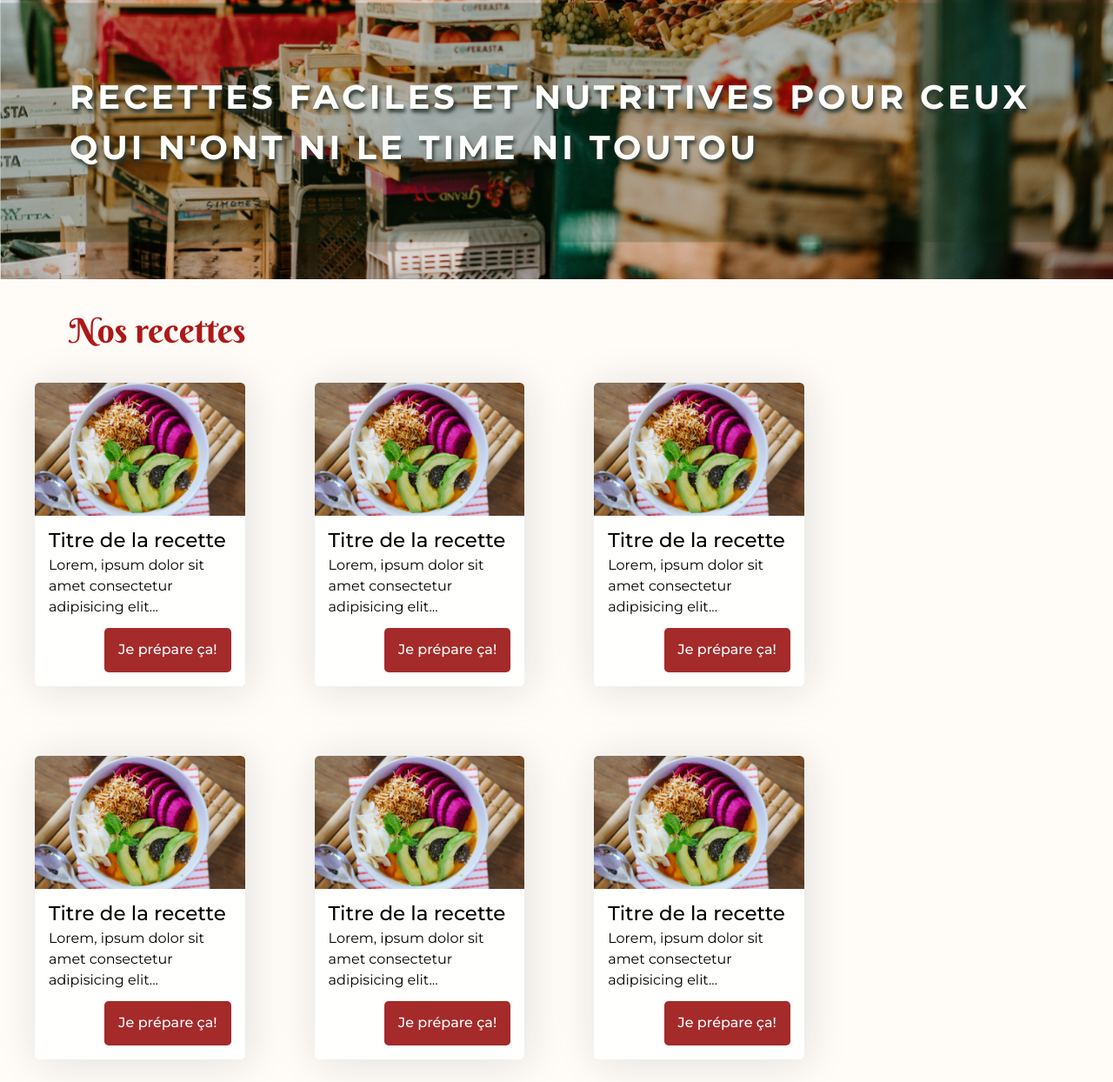
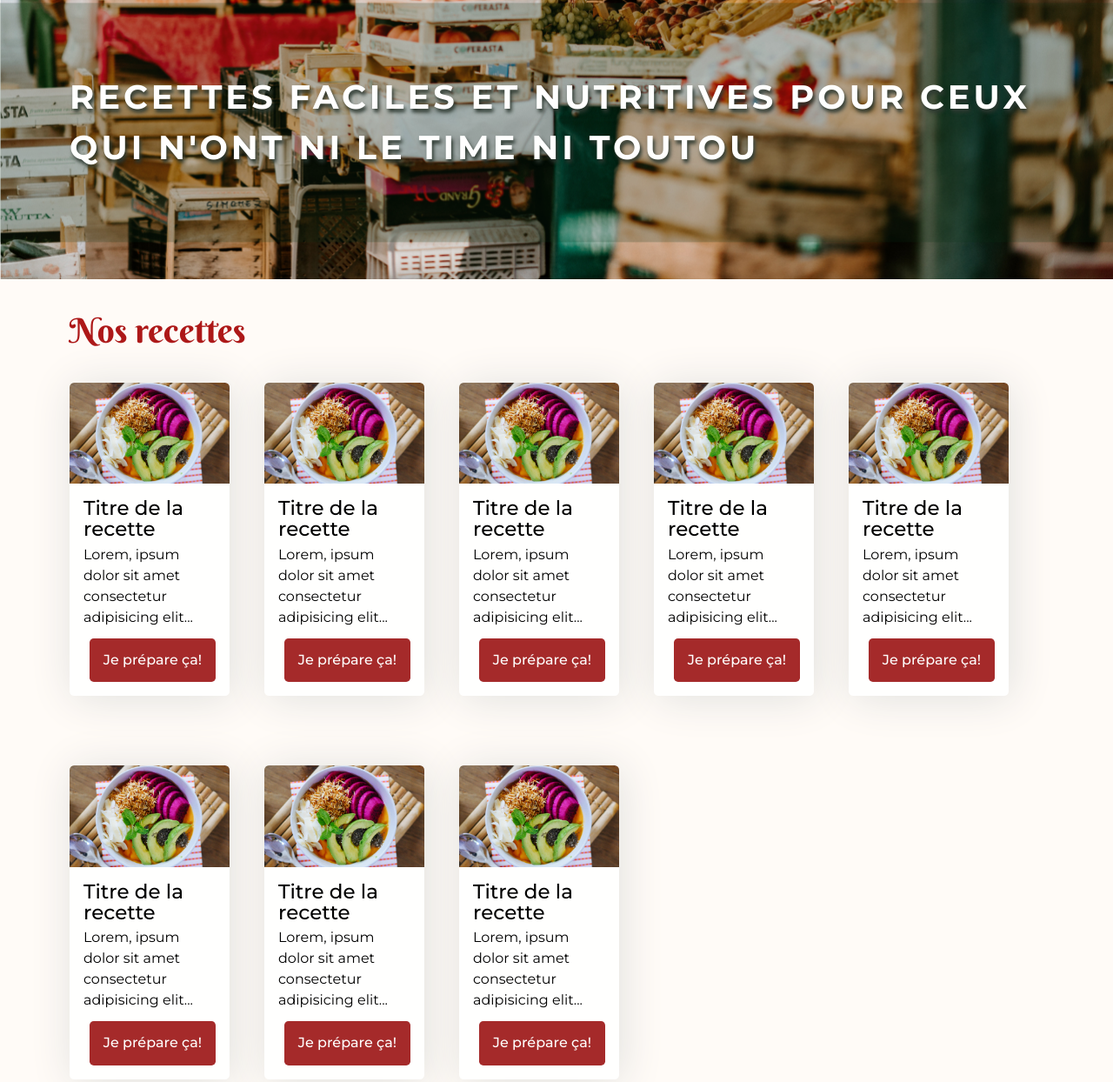
Before and after one commit to GilmarPro/recipes, a plain HTML site: page front-end-models/index.html in a window 1280 px wide. Shown: the part 111-1355 px from the top of the page at 87% size. Drawn offline with Linux system fonts and the light colour scheme.

Commit message:
Update receitas.css

```diff
--- a/front-end-models/assets-nutribetaire/css/receitas.css
+++ b/front-end-models/assets-nutribetaire/css/receitas.css
@@ -3,13 +3,13 @@
   background-color: #fffbf7;
   display: flex;
   flex-wrap: wrap;
-  padding: 0rem 0 5rem 0rem;
+  padding: 0rem 0rem 5rem 5rem;
 }
 
 .recipes_title{
   font-family: 'Berkshire Swash', cursive;
   font-size: 2.4375rem ;
-  padding: 2.5rem 0 2.5rem 5rem;
+
   color: #ad1818;
   background-color: #fffbf7 ;
 
@@ -72,23 +72,51 @@
 
 /* RESPOSIVITY CONFIGURATION */
 @media screen and (min-width:0) {
+
+
+  .recipes{
+    padding: 0rem 1rem 5rem 1rem;
+  }
+
+  .recipes_title{
+    padding: 2.5rem 1rem 2.5rem 1rem;
+  }
+
+
   .card_recipe{
-    margin: 0 1rem 2rem 1rem;
+    margin: 0 0rem 2rem 0rem;
     width: 100%;
   }
 
 }
 @media screen and (min-width:768px) {
+
+  .recipes{
+    padding: 0rem 5rem 5rem 5rem;
+  }
+
+  .recipes_title{
+    padding: 2.5rem 5rem 2.5rem 2.5rem;
+  }
+
   .card_recipe{
-    margin: 0 2.5rem 5rem 2.5rem;
-    width: calc(45% - 2.5rem);
+    margin: 0 2.5rem 5rem 0rem;
+    width: calc(50% - 2.5rem);
   }
 }
 
 @media screen and (min-width:992px) {
+  .recipes{
+    padding: 0rem 5rem 5rem 5rem;
+  }
+
+  .recipes_title{
+    padding: 2.5rem 5rem 2.5rem 5rem;
+  }
+
   .card_recipe{
-    margin: 0 2.5rem 5rem 2.5rem;
-    width: calc(22% - 2.5rem);
+    margin: 0 2.5rem 5rem 0rem;
+    width: calc(20% - 2.5rem);
   }
 
 
```
